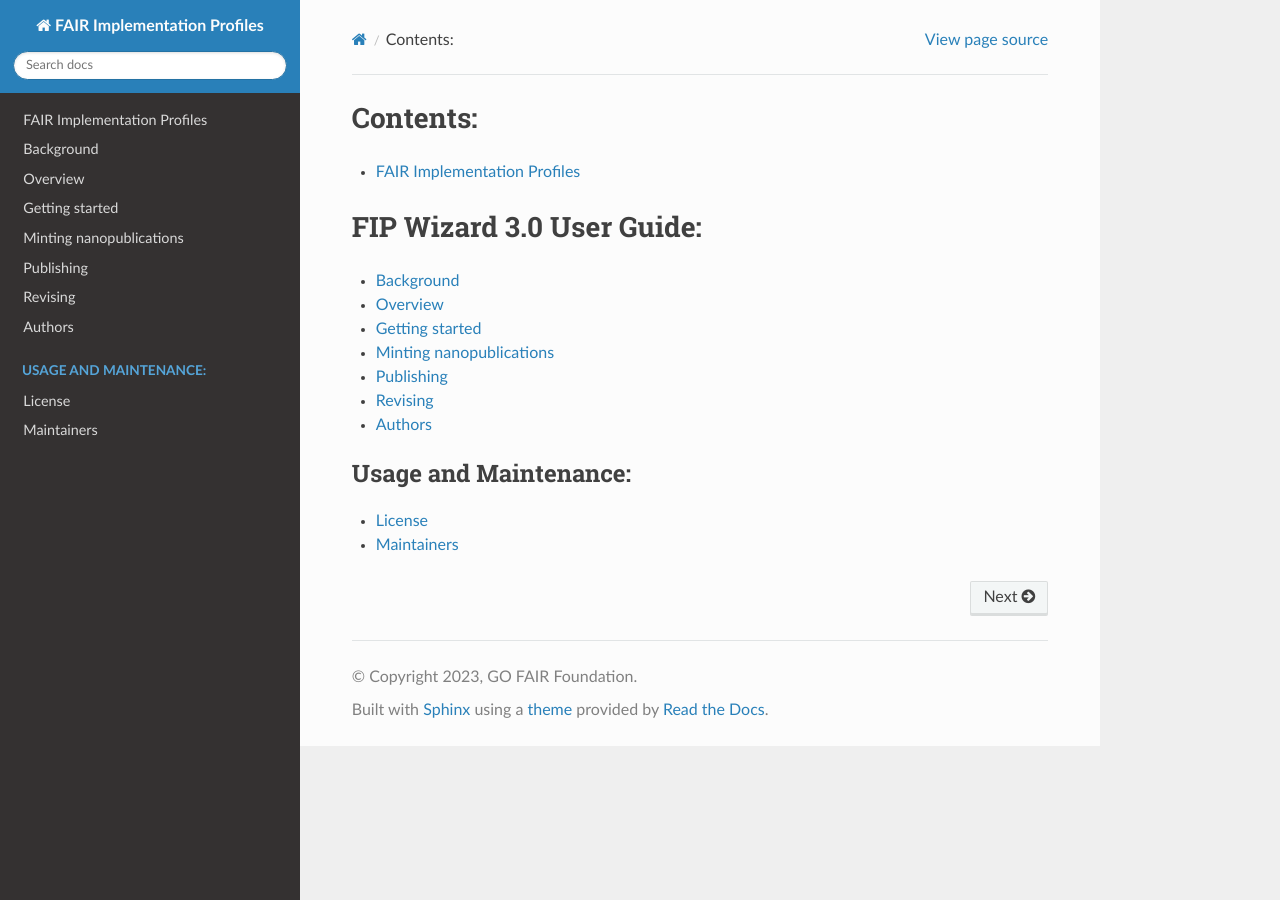
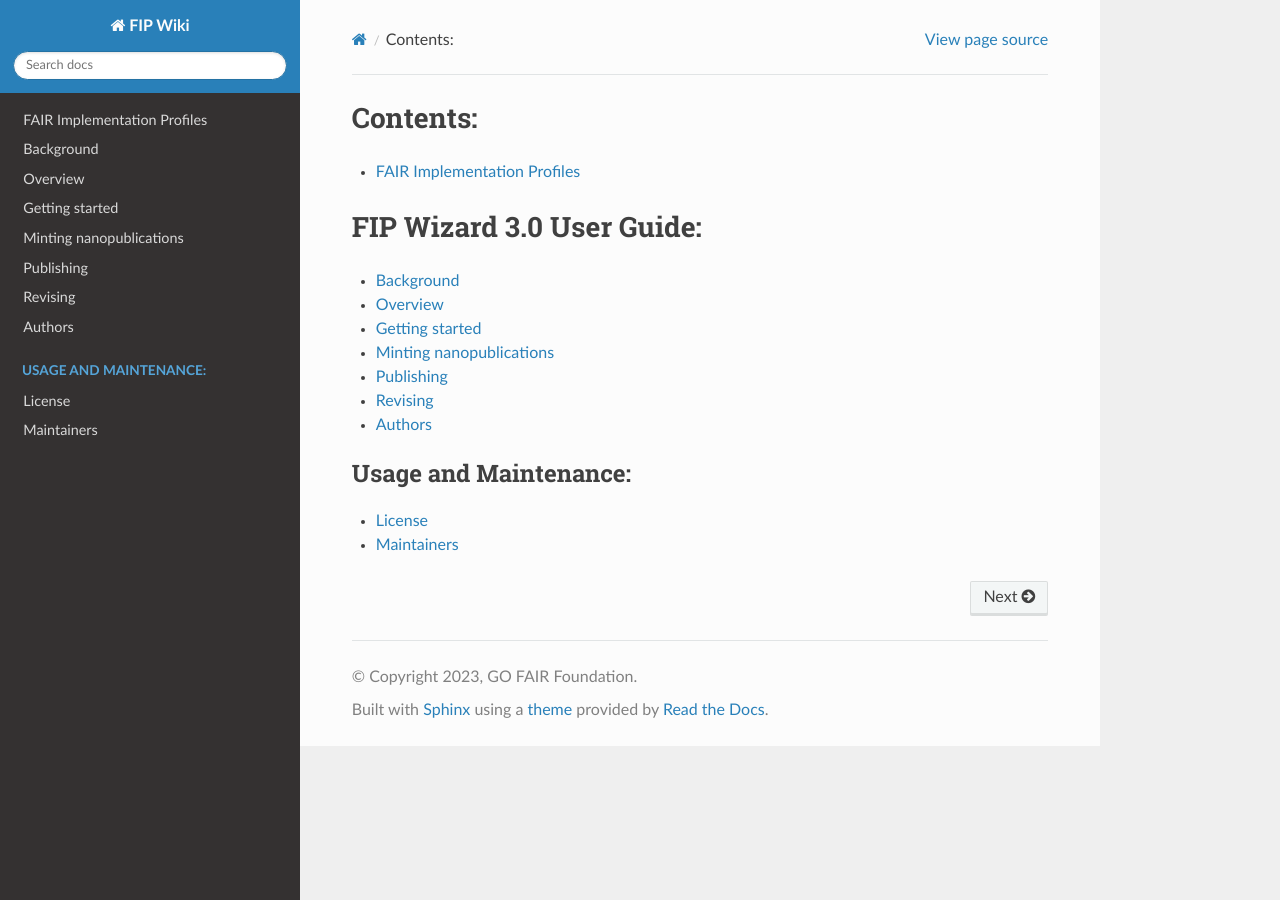
Before and after one commit to gofair-foundation/fip, a Sphinx documentation site: the page built from docs/index.rst, in a window 1280 px wide. Built offline with Sphinx 7.4.7 and the Read the Docs theme 2.0.0, drawn with Linux system fonts in a browser that asks for light colours.

Commit message:
update title as requested

```diff
--- a/docs/conf.py
+++ b/docs/conf.py
@@ -17,7 +17,8 @@
 
 # -- Project information -----------------------------------------------------
 
-project = 'FAIR Implementation Profiles'
+#project = 'FAIR Implementation Profiles'
+project = 'FIP Wiki'
 copyright = '2023, GO FAIR Foundation'
 author = 'GO FAIR Foundation'
 
```
